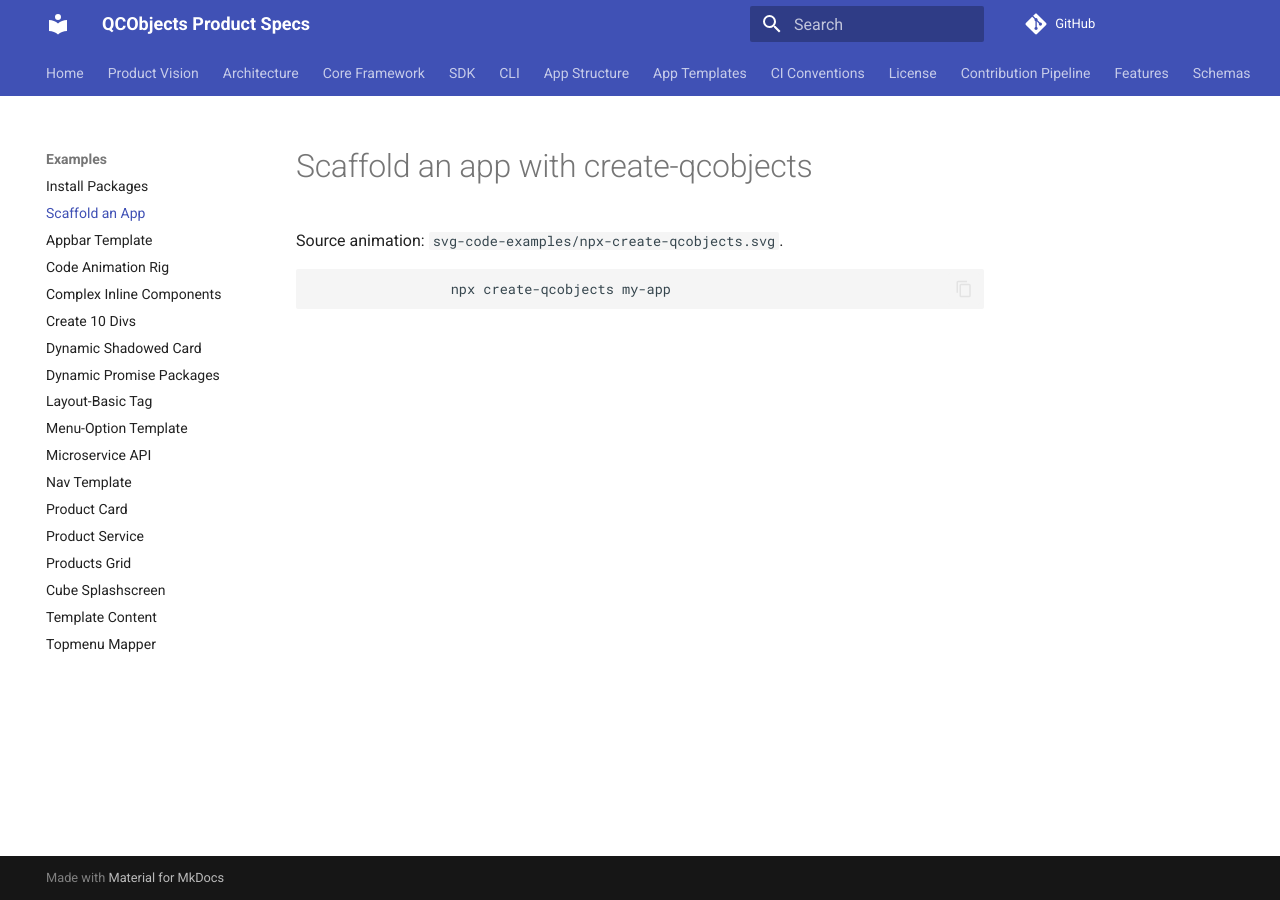
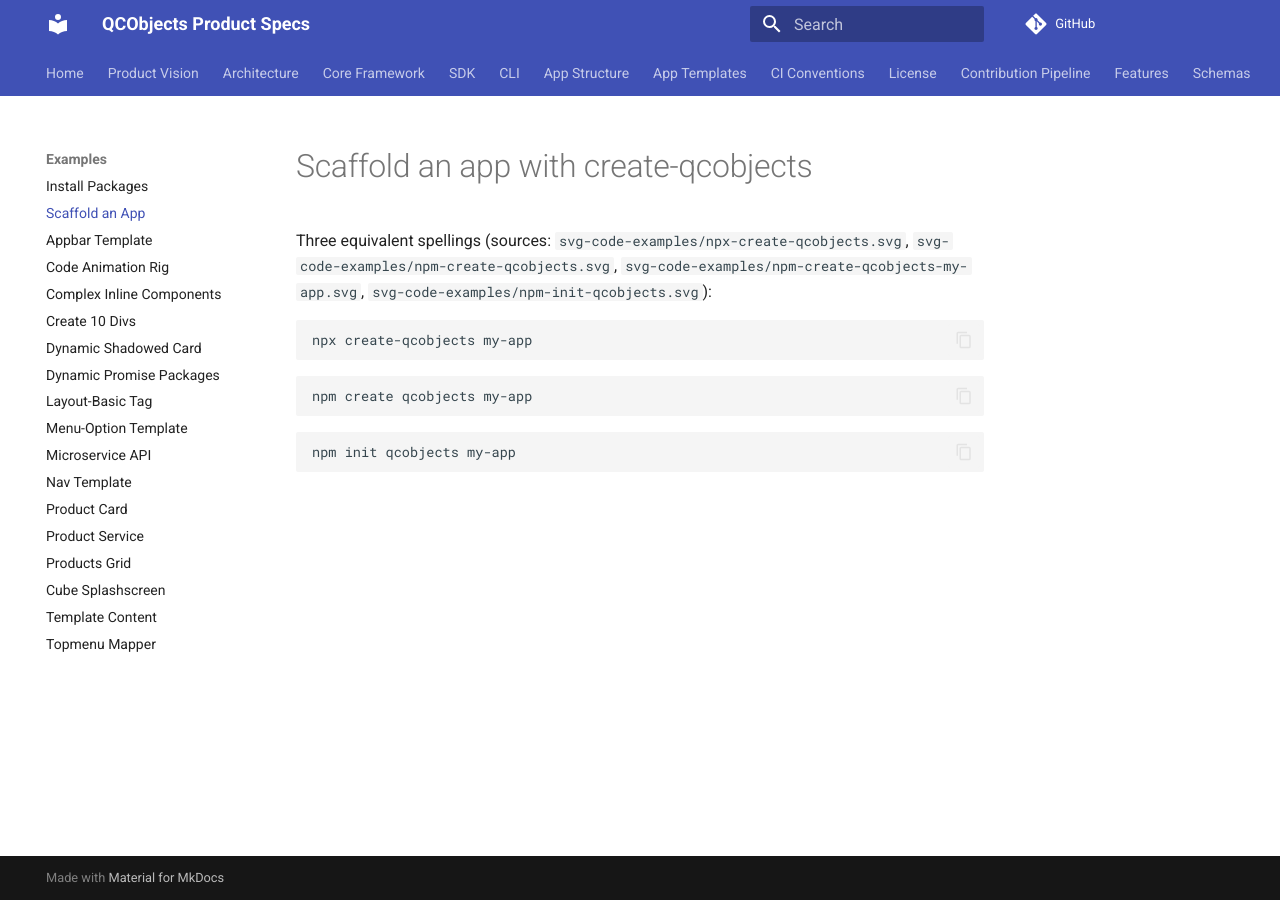
Before and after one commit to QCObjects/product-specs, an MkDocs documentation site: the page built from docs/examples/npx-create-app.md, in a window 1280 px wide. Built offline with MkDocs 1.6.1 and Material for MkDocs 9.7.7, drawn with Linux system fonts in a browser that asks for light colours; comment, search, counter and statistics services are not loaded.

Commit message:
feat: npm create/init spellings for app scaffolding

````diff
--- a/docs/examples/npx-create-app.md
+++ b/docs/examples/npx-create-app.md
@@ -1,7 +1,18 @@
 # Scaffold an app with create-qcobjects
 
-Source animation: `svg-code-examples/npx-create-qcobjects.svg`.
+Three equivalent spellings (sources: `svg-code-examples/npx-create-qcobjects.svg`,
+`svg-code-examples/npm-create-qcobjects.svg`,
+`svg-code-examples/npm-create-qcobjects-my-app.svg`,
+`svg-code-examples/npm-init-qcobjects.svg`):
 
 ```shell
-                 npx create-qcobjects my-app
+npx create-qcobjects my-app
 ```
+
+```shell
+npm create qcobjects my-app
+```
+
+```shell
+npm init qcobjects my-app
+```
````
Also changed, not shown: 3 other files.
